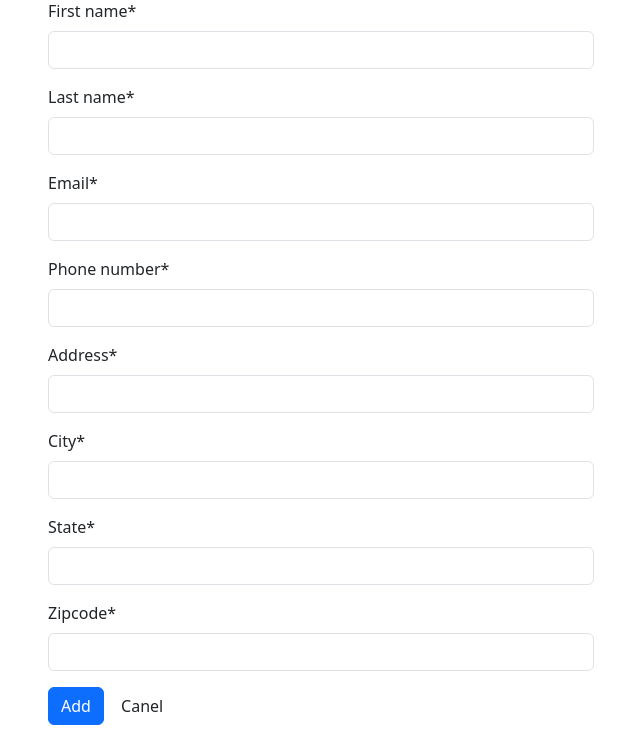
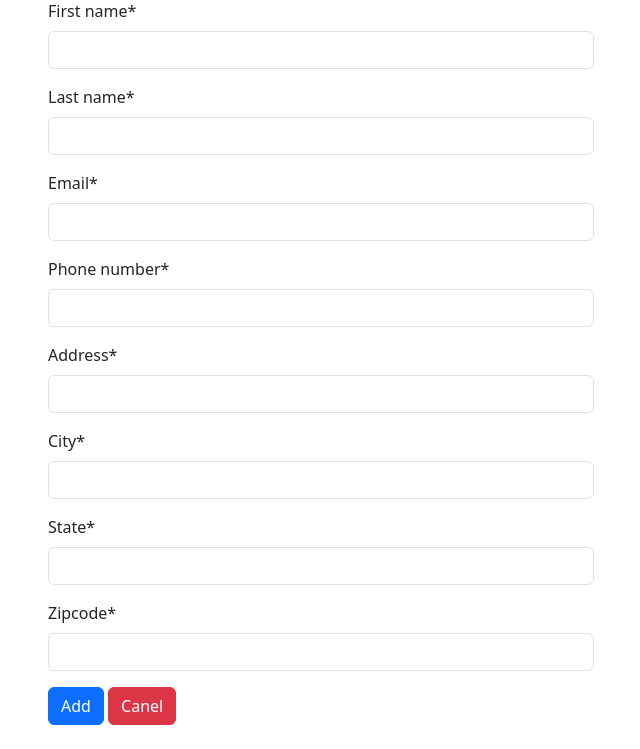
Before and after one commit to ShayannCoder/Django-Crm-App, a Django app: page /records/add in a window 1280 px wide. Shown: the part 185-934 px from the top of the page, without its empty margins (319-959 px from the left). Run offline with Django 5.2, Linux system fonts and the light colour scheme; a user stored in the database is signed in; some libraries are stand-ins or nearby versions.

Commit message:
added a cancel button when adding a new record of customer

```diff
--- a/website/templates/add_record.html
+++ b/website/templates/add_record.html
@@ -23,7 +23,7 @@
         {% endif %}
         {{ new_record|crispy }}
         <button type="submit" class="btn btn-primary">Add</button>
-        <a href="{% url "home" %}" class="btn btn-Danger">Canel</a>
+        <a href="{% url "home" %}" class="btn btn-danger">Canel</a>
     </form>
 </div>
 {% endblock content %}
```
Also changed, not shown: db.sqlite3.
